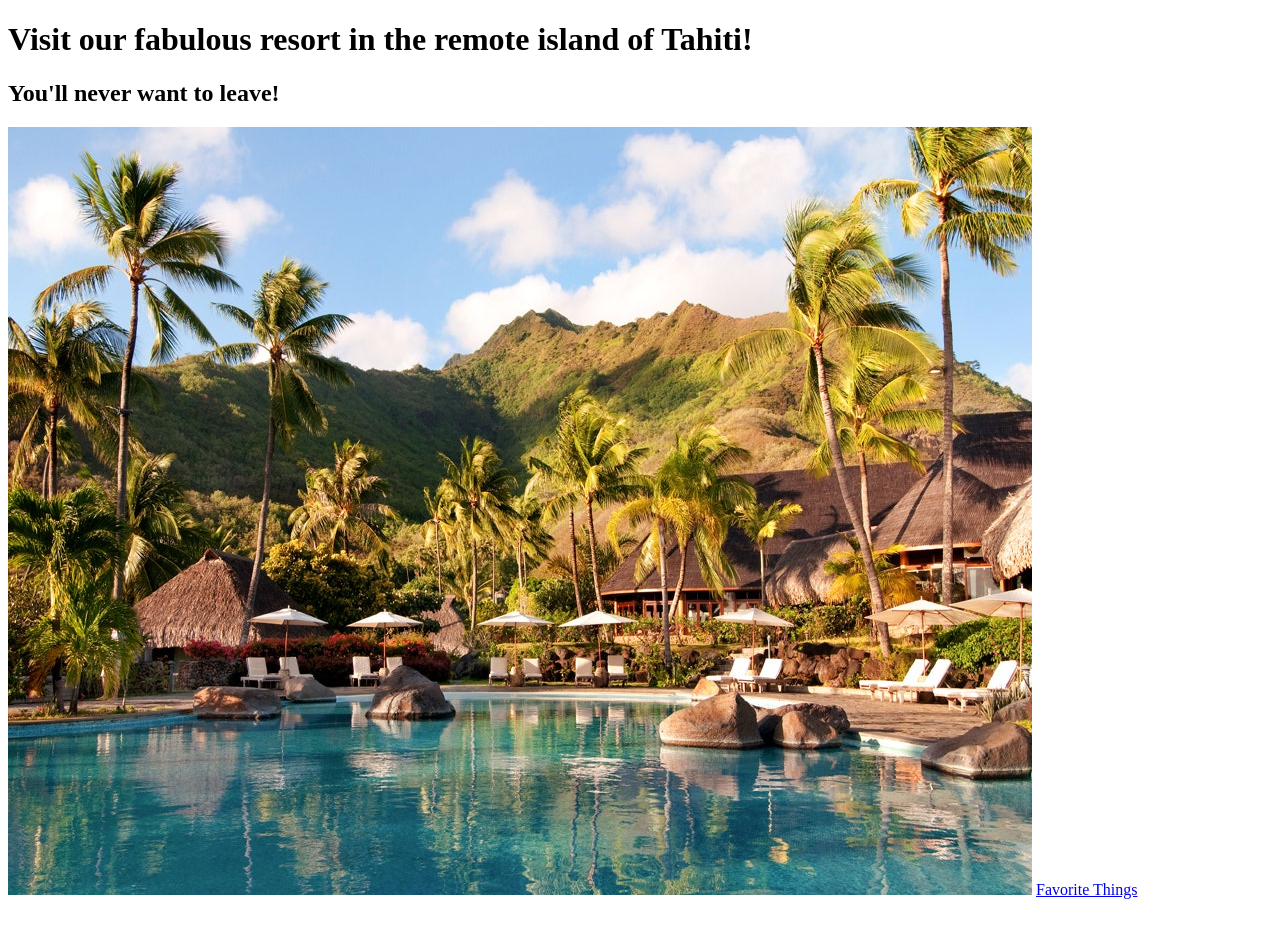
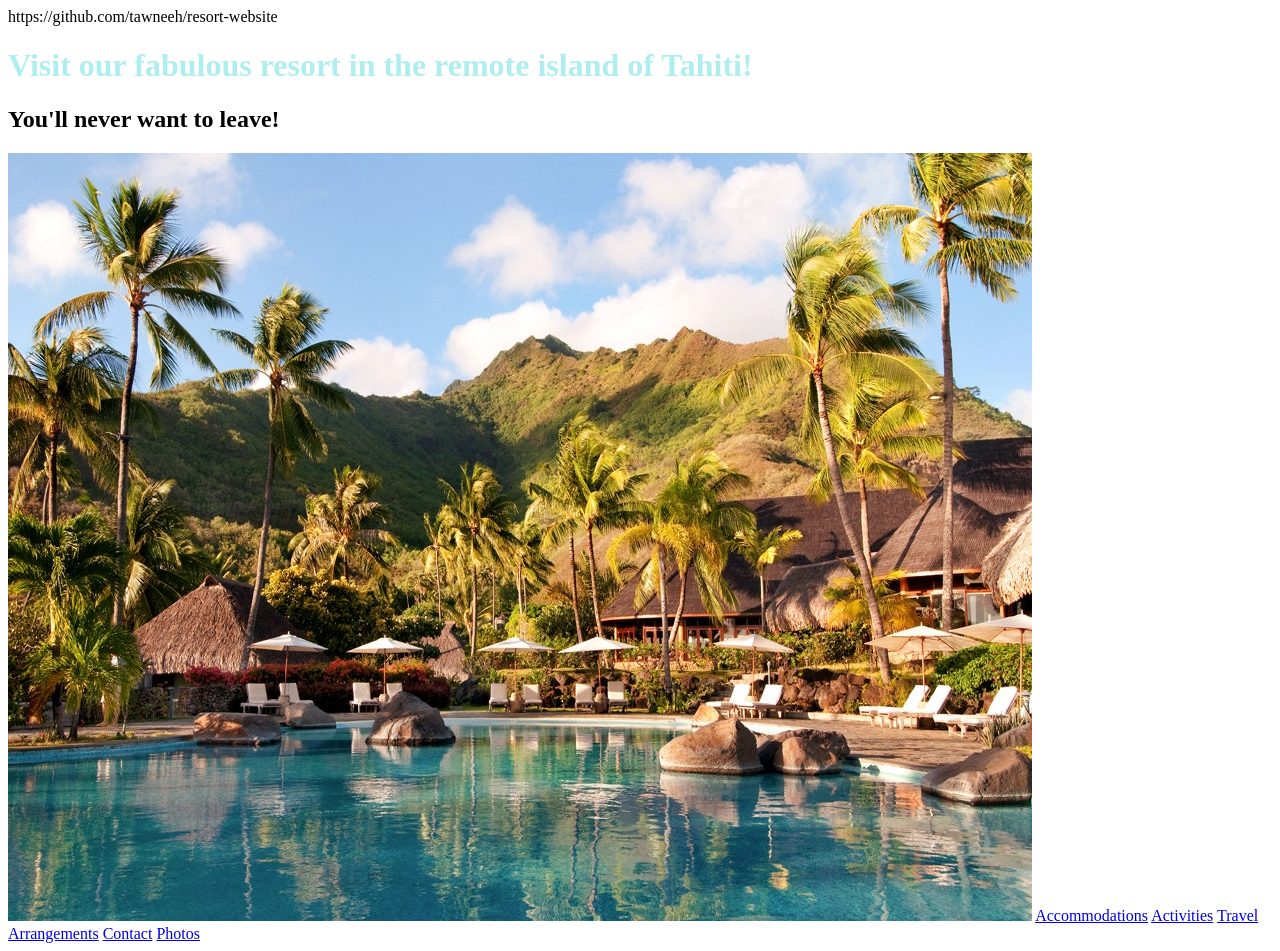
Before and after one commit to tawneeh/resort-website, a plain HTML site: page index.html in a window 1280 px wide. Before the commit the page ends 907 px from the top, so only its background shows below. Drawn offline with Linux system fonts and the light colour scheme; files whose address does not match are found by name.

Commit message:
add links for pages

```diff
--- a/index.html
+++ b/index.html
@@ -1,7 +1,8 @@
 <!DOCTYPE html>
 <html lang="en-US">
 <head>
-  <title>Coconut Cabana</title>
+  <link href="css/styles.css" rel="stylesheet" type="text/css">
+  <title>Coconut Cabana</title>https://github.com/tawneeh/resort-website
 </head>
 <body>
   <h1>Visit our fabulous resort in the remote island of Tahiti!</h1>
@@ -10,5 +11,9 @@
 <img src="coconut.jpg" alt="Our beautiful Resort.">
 
 
-<a href="favorite-things.html">Favorite Things</a>
+<a href="accommodations.html">Accommodations</a>
+<a href="activities.html">Activities</a>
+<a href="travel-arrangements.html">Travel Arrangements</a>
+<a href="contact-info.html">Contact</a>
+<a href="pictures.html">Photos</a>
 </body>
```
Also changed, not shown: accommodations.html (added, +7 -0 lines), activities.html (added), contact-info.html (added), pictures.html (added), travel-arrangements.html (added).
